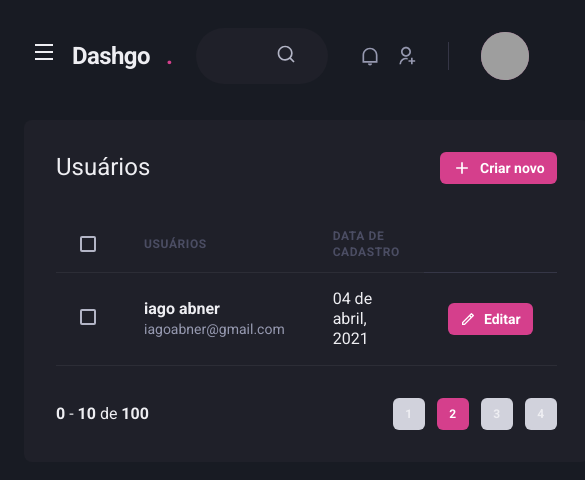
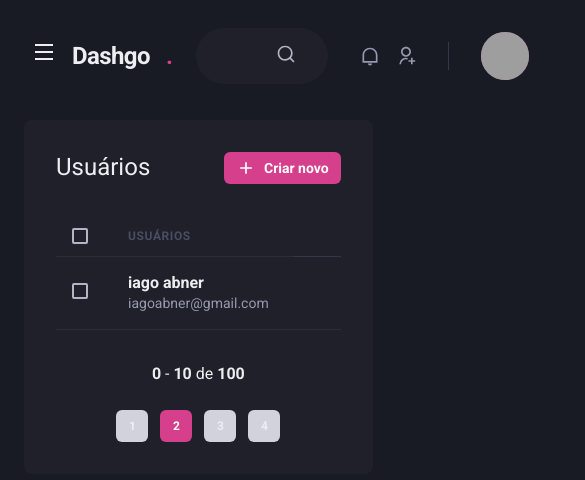
Before and after one commit to iago-abner/dashgo, a Next.js app: page /users in a window 390 px wide. Shown: the top 480 px of the page, 585 px wide, since content can reach past the window. Built offline with nearby package versions, Linux system fonts and the light colour scheme; grey boxes are pictures that could not be loaded.

Commit message:
listing responsive

```diff
--- a/src/components/Pagination/index.tsx
+++ b/src/components/Pagination/index.tsx
@@ -4,7 +4,7 @@
 export function Pagination() {
   return (
     <Stack
-      direction="row"
+      direction={["column", "row"]}
       mt="8"
       justify="space-between"
       alignItems="center"
--- a/src/pages/users/index.tsx
+++ b/src/pages/users/index.tsx
@@ -1,10 +1,14 @@
-import { Box, Button, Checkbox, Heading, Flex, Icon, Table, Tbody, Td, Text, Th, Thead, Tr } from "@chakra-ui/react";
+import { Box, Button, Checkbox, Heading, Flex, Icon, Table, Tbody, Td, Text, Th, Thead, Tr, useBreakpointValue } from "@chakra-ui/react";
 import { RiAddLine, RiPencilLine } from "react-icons/ri";
 import { Header } from "../../components/Header";
 import { Pagination } from "../../components/Pagination";
 import { Sidebar } from "../../components/Sidebar";
 
 export default function UserList(){
+  const isWideVersion = useBreakpointValue({
+    base:false,
+    lg: true,
+  })
   return (
     <Box>
       <Header/>
@@ -21,16 +25,16 @@
           <Table colorScheme="whiteAlpha">
             <Thead borderBottom="1px" borderBottomColor="gray.700">
               <Tr>
-                <Th px="6" color="gray.300" width="8">
+                <Th px={["4","4","6"]} color="gray.300" width="8">
                   <Checkbox colorScheme="pink" />
                 </Th>
                 <Th>Usuários</Th>
-                <Th>Data de cadastro</Th>
+                {isWideVersion && <Th>Data de cadastro</Th>}
               </Tr>
             </Thead>
             <Tbody>
               <Tr>
-                <Td px="6">
+                <Td px={["4","4","6"]}>
                   <Checkbox colorScheme="pink" />
                 </Td>
                 <Td>
@@ -39,11 +43,11 @@
                     <Text fontSize="sm" color="gray.300">iagoabner@gmail.com</Text>
                   </Box>
                 </Td>
-                <Td>04 de abril, 2021</Td>
+                {isWideVersion && <Td>04 de abril, 2021</Td>}
                 <Td>
-                  <Button as="a" size="sm" fontSize="sm" colorScheme="pink" leftIcon={<Icon as={RiPencilLine} fontSize="16"/>}>
-                    Editar
-                  </Button>
+                  {/* <Button as="a" size="sm" fontSize="sm" colorScheme="pink" leftIcon={<Icon as={RiPencilLine} fontSize="16"/>}>
+                    {isWideVersion ? 'Editar' : ''}
+                  </Button> */}
                 </Td>
               </Tr>
             </Tbody>
```
